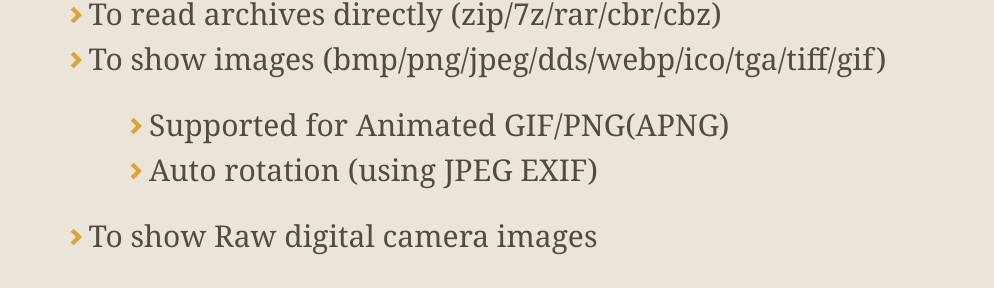
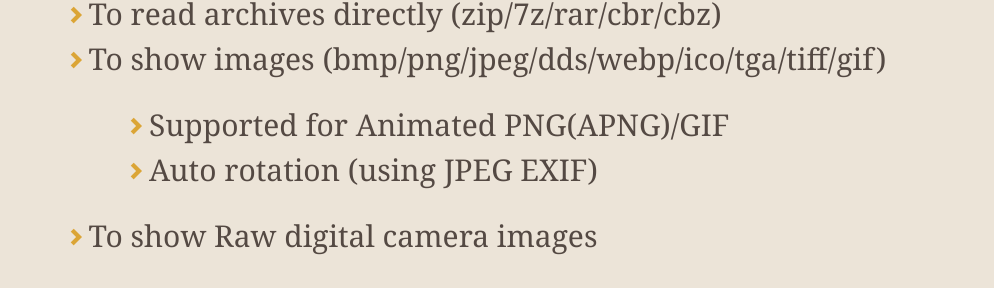
Before and after one commit to kanryu/quickviewer, a Jekyll site: the page built from docs/index.md, in a window 1280 px wide and 900 px high, scrolled down 953 px. Shown: the part 156-444 px from the top of the window, without its empty margins (140-1134 px from the left). Built offline with Jekyll 4.4.1, drawn with Linux system fonts in a browser that asks for light colours; nearby versions of some CDN libraries; comment, search, counter and statistics services are not loaded; our own code applies the rules of GitHub Pages for plain Markdown files.

```diff
--- a/docs/index.md
+++ b/docs/index.md
@@ -24,7 +24,7 @@ You can browse images with much smoother response than ever before.
  - Spread viewing (two images once, for digital books/comics)
  - To read archives directly (zip/7z/rar/cbr/cbz)
  - To show images (bmp/png/jpeg/dds/webp/ico/tga/tiff/gif)
-   - Supported for Animated GIF/PNG(APNG)
+   - Supported for Animated PNG(APNG)/GIF
    - Auto rotation (using JPEG EXIF)
  - To show Raw digital camera images
    - Canon (crw, cr2)
```
